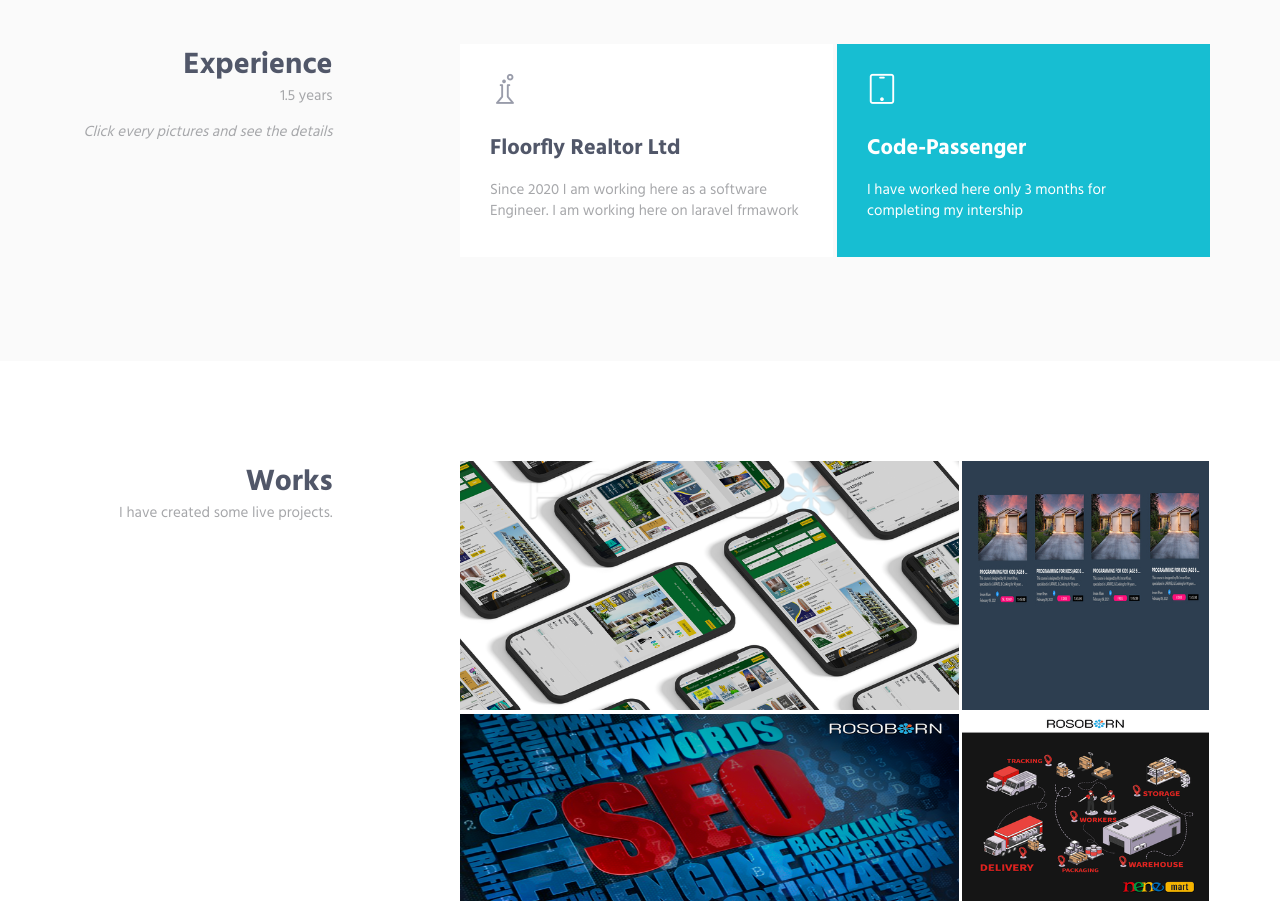
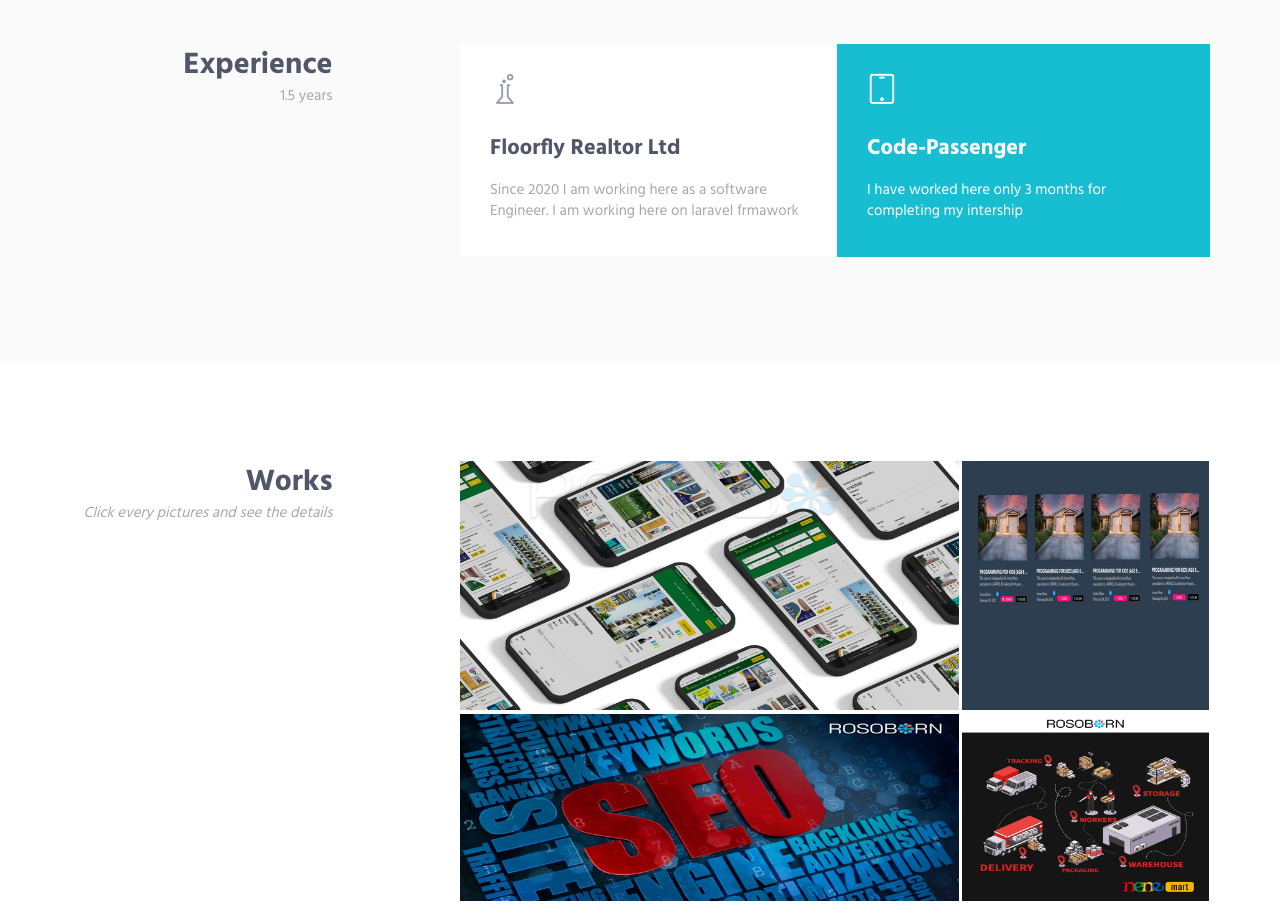
Before and after one commit to Niaz-Mahmud824/portfolio, a plain HTML site: page index.html in a window 1280 px wide. Shown: the part 1360-2279 px from the top of the page. Drawn offline with Linux system fonts and the light colour scheme.

Commit message:
7th commit

```diff
--- a/index.html
+++ b/index.html
@@ -158,7 +158,7 @@
                             <div class="text-right sm-text-left">
                                 <h2 class="margin-b-0">Experience</h2>
                                 <p>1.5 years</p>
-                                <i><p>Click every pictures and see the details</p></i>
+
                             </div>
                         </div>
                         <div class="col-sm-8 col-sm-offset-1">
@@ -205,7 +205,7 @@
                     <div class="col-sm-3 sm-margin-b-30">
                         <div class="text-right sm-text-left">
                             <h2 class="margin-b-0">Works</h2>
-                            <p>I have created some live projects.</p>
+                            <p><i>Click every pictures and see the details</i></p>
                         </div>
                     </div>
                     <div class="col-sm-8 col-sm-offset-1">
```
